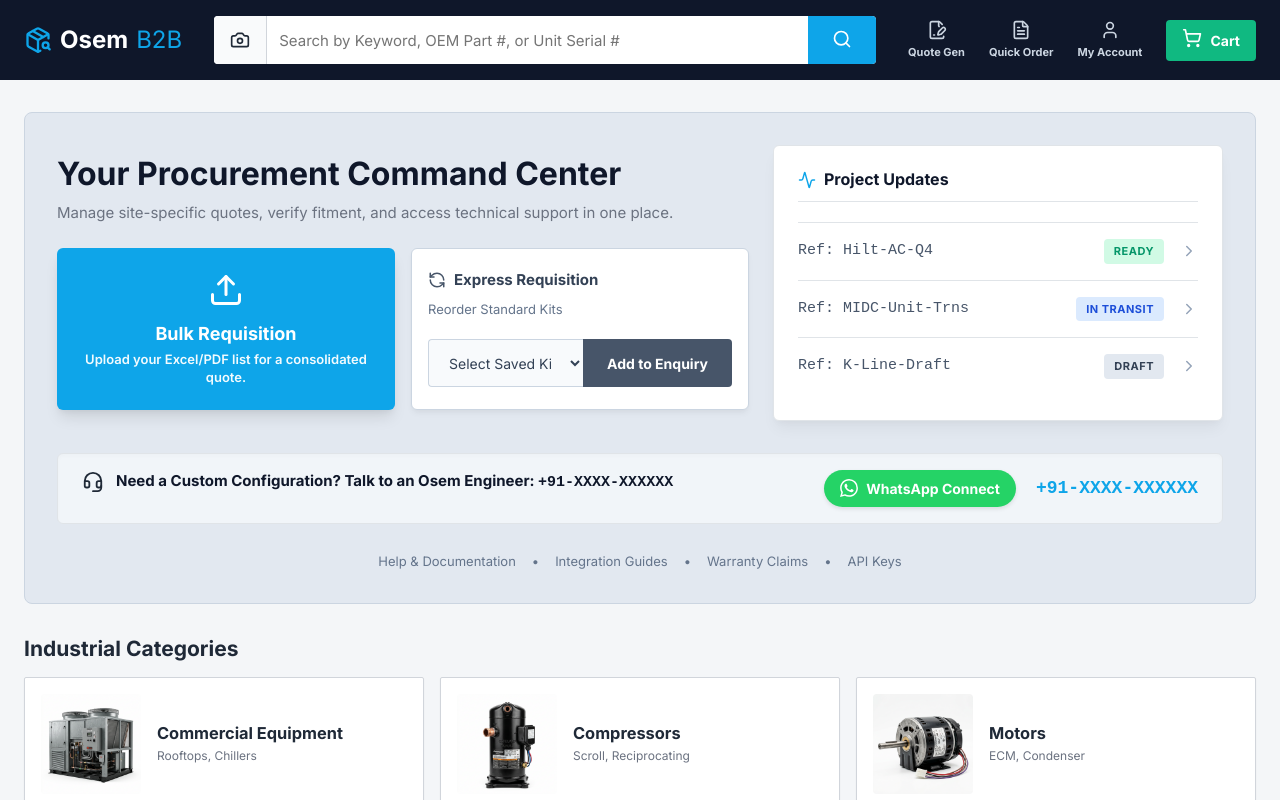
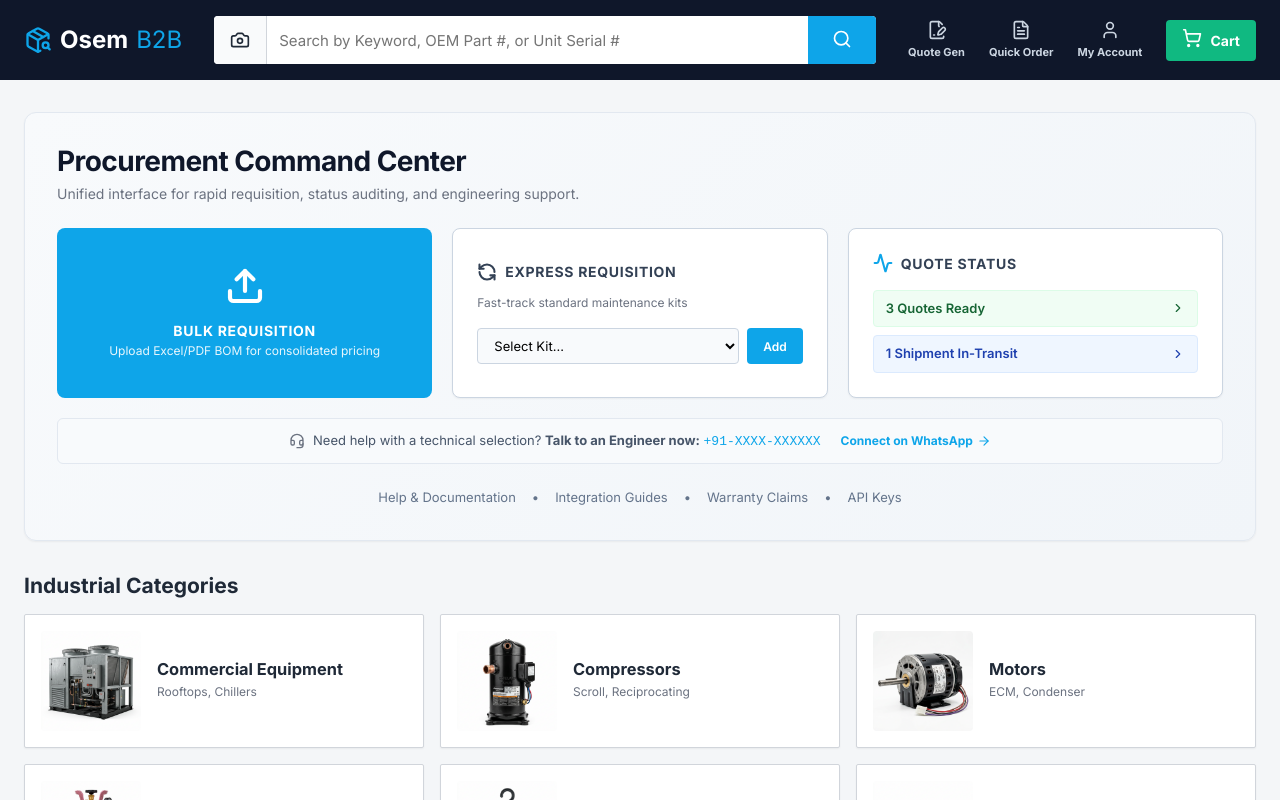
Before and after one commit to Adhiman26/b2b-ecommerce, a React (Vite) app: page / in a window 1280 px wide. Shown: the top 800 px of the page. Built offline with nearby package versions, Linux system fonts and the light colour scheme.

Commit message:
fixed UI of home page

```diff
--- a/src/pages/Home.jsx
+++ b/src/pages/Home.jsx
@@ -8,109 +8,93 @@ export default function Home() {
     return (
         <div className="container hero-container" style={{ padding: '32px 24px' }}>
             {/* Hero Layer: Personalized Project Dashboard */}
-            <div className="hero-block" style={{ background: '#e2e8f0', padding: '32px', borderRadius: '8px', marginBottom: '32px', display: 'flex', flexDirection: 'column', gap: '20px', border: '1px solid #cbd5e1' }}>
+            {/* Hero Layer: Symmetrical Control Panel */}
+            <div className="hero-block" style={{
+                background: 'linear-gradient(135deg, #f8fafc 0%, #f1f5f9 100%)',
+                padding: '32px',
+                borderRadius: '12px',
+                marginBottom: '32px',
+                border: '1px solid #e2e8f0',
+                boxShadow: 'var(--shadow-sm)'
+            }}>
+                <div style={{ marginBottom: '24px' }}>
+                    <h1 style={{ fontSize: '28px', marginBottom: '4px', letterSpacing: '-0.02em', color: '#0f172a' }}>Procurement Command Center</h1>
+                    <p style={{ fontSize: '14px', color: 'var(--text-secondary)', margin: 0 }}>Unified interface for rapid requisition, status auditing, and engineering support.</p>
+                </div>
 
-                {/* Top Section: Power Actions & Live Activity Feed */}
-                <div className="grid-2" style={{ gridTemplateColumns: 'minmax(400px, 1fr) 450px', gap: '24px', alignItems: 'stretch' }}>
+                {/* Triple-Threat Action Row */}
+                <div style={{ display: 'grid', gridTemplateColumns: 'repeat(3, 1fr)', gap: '20px', alignItems: 'stretch' }}>
 
-                    {/* Left: Command Center */}
-                    <div style={{ display: 'flex', flexDirection: 'column', justifyContent: 'center' }}>
-                        <h1 style={{ fontSize: '32px', marginBottom: '8px', lineHeight: 1.2, color: '#0f172a' }}>Your Procurement Command Center</h1>
-                        <p style={{ fontSize: '15px', color: 'var(--text-secondary)', lineHeight: 1.5, marginBottom: '24px', maxWidth: '90%' }}>Manage site-specific quotes, verify fitment, and access technical support in one place.</p>
+                    {/* Card 1: Bulk Requisition */}
+                    <button className="btn-primary" style={{
+                        display: 'flex', flexDirection: 'column', alignItems: 'center', justifyContent: 'center',
+                        gap: '16px', padding: '32px 24px', borderRadius: '8px', border: 'none', cursor: 'pointer',
+                        background: 'var(--color-blue)', color: 'white', transition: 'transform 0.2s, box-shadow 0.2s'
+                    }}>
+                        <Upload size={40} strokeWidth={2.5} />
+                        <div style={{ textAlign: 'center' }}>
+                            <div style={{ fontSize: '14px', fontWeight: 800, textTransform: 'uppercase', letterSpacing: '0.05em', marginBottom: '4px' }}>Bulk Requisition</div>
+                            <div style={{ fontSize: '12px', opacity: 0.9, lineHeight: 1.4 }}>Upload Excel/PDF BOM for consolidated pricing</div>
+                        </div>
+                    </button>
 
-                        <div className="grid-2" style={{ gridTemplateColumns: '1fr 1fr', gap: '16px' }}>
-                            {/* Card 1 */}
-                            <button className="btn btn-primary" style={{ height: 'auto', padding: '24px', display: 'flex', flexDirection: 'column', alignItems: 'center', justifyContent: 'center', gap: '12px', textAlign: 'center', borderRadius: '6px', boxShadow: '0 10px 15px -3px rgba(0, 0, 0, 0.1), 0 4px 6px -2px rgba(0, 0, 0, 0.05)' }}>
-                                <div>
-                                    <Upload size={36} />
-                                </div>
-                                <div style={{ display: 'flex', flexDirection: 'column', alignItems: 'center' }}>
-                                    <span style={{ fontSize: '18px', fontWeight: 'bold', color: 'white', marginBottom: '6px' }}>Bulk Requisition</span>
-                                    <span style={{ fontSize: '13px', color: 'rgba(255,255,255,0.95)', lineHeight: 1.4 }}>Upload your Excel/PDF list for a consolidated quote.</span>
-                                </div>
-                            </button>
-                            {/* Card 2 */}
-                            <div className="card" style={{ padding: '20px 16px', background: 'white', border: '1px solid #cbd5e1', borderRadius: '6px', boxShadow: '0 4px 6px -1px rgba(0, 0, 0, 0.05), 0 2px 4px -1px rgba(0, 0, 0, 0.02)', display: 'flex', flexDirection: 'column', gap: '8px' }}>
-                                <label style={{ fontSize: '15px', fontWeight: 'bold', color: '#334155', display: 'flex', alignItems: 'center', gap: '8px' }}>
-                                    <RefreshCcw size={18} color="#475569" />
-                                    Express Requisition
-                                </label>
-                                <span style={{ fontSize: '13px', color: '#64748b', fontWeight: '500' }}>Reorder Standard Kits</span>
-                                <div style={{ display: 'flex', marginTop: '12px', alignItems: 'stretch' }}>
-                                    <select style={{ flex: 1, padding: '10px 16px', borderRadius: '4px 0 0 4px', border: '1px solid #cbd5e1', borderRight: 'none', fontSize: '14px', outline: 'none', background: '#f8fafc', color: '#334155', minHeight: '48px' }}>
-                                        <option value="">Select Saved Kit...</option>
-                                        <option value="1">Monthly Filter Kit - Hotel Hilton</option>
-                                        <option value="2">Compressor Service Pack - Unit A</option>
-                                    </select>
-                                    <button className="btn btn-primary" style={{ padding: '0 24px', borderRadius: '0 4px 4px 0', border: 'none', fontWeight: 'bold', fontSize: '14px', cursor: 'pointer', whiteSpace: 'nowrap', background: '#475569', color: 'white', minHeight: '48px' }}>Add to Enquiry</button>
-                                </div>
-                            </div>
+                    {/* Card 2: Express Requisition */}
+                    <div className="card" style={{
+                        padding: '24px', background: 'white', borderRadius: '8px', border: '1px solid #cbd5e1',
+                        display: 'flex', flexDirection: 'column', gap: '12px', justifyContent: 'center'
+                    }}>
+                        <div style={{ display: 'flex', alignItems: 'center', gap: '8px', color: '#334155' }}>
+                            <RefreshCcw size={20} strokeWidth={2.5} />
+                            <span style={{ fontSize: '14px', fontWeight: 800, textTransform: 'uppercase', letterSpacing: '0.05em' }}>Express Requisition</span>
+                        </div>
+                        <div style={{ fontSize: '12px', color: 'var(--text-secondary)', marginBottom: '4px' }}>Fast-track standard maintenance kits</div>
+                        <div style={{ display: 'flex', gap: '8px' }}>
+                            <select style={{ flex: 1, padding: '8px 12px', borderRadius: '4px', border: '1px solid #cbd5e1', fontSize: '13px', background: '#f8fafc' }}>
+                                <option value="">Select Kit...</option>
+                                <option value="1">Monthly Filter Kit</option>
+                                <option value="2">Compressor Service Pack</option>
+                            </select>
+                            <button className="btn btn-primary" style={{ padding: '8px 16px', borderRadius: '4px', fontSize: '12px', whiteSpace: 'nowrap' }}>Add</button>
                         </div>
                     </div>
 
-                    {/* Right: Project Updates Widget */}
-                    <div className="card" style={{ background: 'white', display: 'flex', flexDirection: 'column', padding: '24px', border: '1px solid #e0e4e8', borderRadius: '6px', boxShadow: '0 10px 15px -3px rgba(0, 0, 0, 0.05), 0 4px 6px -2px rgba(0, 0, 0, 0.025)' }}>
-                        <div style={{ display: 'flex', alignItems: 'center', gap: '8px', marginBottom: '16px', borderBottom: '1px solid #e0e4e8', paddingBottom: '12px' }}>
-                            <Activity size={18} color="var(--color-blue)" />
-                            <h2 style={{ fontSize: '16px', margin: 0, color: '#0f172a' }}>Project Updates</h2>
+                    {/* Card 3: Real-Time Status */}
+                    <Link to="/quote" className="card" style={{
+                        padding: '24px', background: 'white', borderRadius: '8px', border: '1px solid #cbd5e1',
+                        display: 'flex', flexDirection: 'column', gap: '16px', justifyContent: 'center', textDecoration: 'none', color: 'inherit'
+                    }}>
+                        <div style={{ display: 'flex', alignItems: 'center', gap: '8px', color: '#334155' }}>
+                            <Activity size={20} strokeWidth={2.5} color="var(--color-blue)" />
+                            <span style={{ fontSize: '14px', fontWeight: 800, textTransform: 'uppercase', letterSpacing: '0.05em' }}>Quote Status</span>
                         </div>
-
-                        <div style={{ display: 'flex', flexDirection: 'column', flex: 1, borderTop: '1px solid #e0e4e8', marginTop: '4px' }}>
-                            {/* Item 1 */}
-                            <a href="#" style={{ display: 'flex', justifyContent: 'space-between', alignItems: 'center', padding: '16px 0', borderBottom: '1px solid #e0e4e8', textDecoration: 'none', cursor: 'pointer' }}>
-                                <div style={{ display: 'flex', flexDirection: 'column', gap: '4px' }}>
-                                    <span style={{ fontSize: '15px', fontWeight: '500', color: '#475569', fontFamily: 'monospace' }}>Ref: Hilt-AC-Q4</span>
-                                </div>
-                                <div style={{ display: 'flex', alignItems: 'center', gap: '16px' }}>
-                                    <span style={{ fontSize: '11px', padding: '4px 10px', background: '#d1fae5', color: '#059669', borderRadius: '4px', fontWeight: '900', letterSpacing: '0.5px' }}>READY</span>
-                                    <ChevronRight size={18} color="#94a3b8" />
-                                </div>
-                            </a>
-
-                            {/* Item 2 */}
-                            <a href="#" style={{ display: 'flex', justifyContent: 'space-between', alignItems: 'center', padding: '16px 0', borderBottom: '1px solid #e0e4e8', textDecoration: 'none', cursor: 'pointer' }}>
-                                <div style={{ display: 'flex', flexDirection: 'column', gap: '4px' }}>
-                                    <span style={{ fontSize: '15px', fontWeight: '500', color: '#475569', fontFamily: 'monospace' }}>Ref: MIDC-Unit-Trns</span>
-                                </div>
-                                <div style={{ display: 'flex', alignItems: 'center', gap: '16px' }}>
-                                    <span style={{ fontSize: '11px', padding: '4px 10px', background: '#dbeafe', color: '#1d4ed8', borderRadius: '4px', fontWeight: '900', letterSpacing: '0.5px' }}>IN TRANSIT</span>
-                                    <ChevronRight size={18} color="#94a3b8" />
-                                </div>
-                            </a>
-
-                            {/* Item 3 */}
-                            <a href="#" style={{ display: 'flex', justifyContent: 'space-between', alignItems: 'center', padding: '16px 0', borderBottom: '1px solid transparent', textDecoration: 'none', cursor: 'pointer' }}>
-                                <div style={{ display: 'flex', flexDirection: 'column', gap: '4px' }}>
-                                    <span style={{ fontSize: '15px', fontWeight: '500', color: '#475569', fontFamily: 'monospace' }}>Ref: K-Line-Draft</span>
-                                </div>
-                                <div style={{ display: 'flex', alignItems: 'center', gap: '16px' }}>
-                                    <span style={{ fontSize: '11px', padding: '4px 10px', background: '#e2e8f0', color: '#334155', borderRadius: '4px', fontWeight: '900', letterSpacing: '0.5px' }}>DRAFT</span>
-                                    <ChevronRight size={18} color="#94a3b8" />
-                                </div>
-                            </a>
+                        <div style={{ display: 'flex', flexDirection: 'column', gap: '8px' }}>
+                            <div style={{ display: 'flex', alignItems: 'center', justifyContent: 'space-between', padding: '8px 12px', background: '#f0fdf4', borderRadius: '4px', border: '1px solid #dcfce7' }}>
+                                <span style={{ fontSize: '13px', fontWeight: 600, color: '#166534' }}>3 Quotes Ready</span>
+                                <ChevronRight size={14} color="#166534" />
+                            </div>
+                            <div style={{ display: 'flex', alignItems: 'center', justifyContent: 'space-between', padding: '8px 12px', background: '#eff6ff', borderRadius: '4px', border: '1px solid #dbeafe' }}>
+                                <span style={{ fontSize: '13px', fontWeight: 600, color: '#1e40af' }}>1 Shipment In-Transit</span>
+                                <ChevronRight size={14} color="#1e40af" />
+                            </div>
                         </div>
-                    </div>
+                    </Link>
                 </div>
 
-                {/* Bottom Section: Engineer on Call Bar */}
-                <div className="mobile-only-block" style={{ background: '#f1f5f9', padding: '16px 24px', borderRadius: '6px', display: 'flex', justifyContent: 'space-between', alignItems: 'center', color: '#0f172a', marginTop: '12px', border: '1px solid #e0e4e8', boxShadow: 'inset 0 2px 4px 0 rgba(0, 0, 0, 0.02)' }}>
-                    <div style={{ display: 'flex', alignItems: 'center', gap: '12px', marginBottom: '12px' }}>
-                        <Headset size={22} color="var(--text-main)" />
-                        <span style={{ fontSize: '15px', fontWeight: '700' }}>Need a Custom Configuration? Talk to an Osem Engineer: <span style={{ fontFamily: 'monospace' }}>+91-XXXX-XXXXXX</span></span>
-                    </div>
-                    <div style={{ display: 'flex', alignItems: 'center', gap: '20px' }}>
-                        <a href="#" style={{ display: 'flex', alignItems: 'center', gap: '8px', background: '#25D366', color: 'white', padding: '8px 16px', borderRadius: '24px', textDecoration: 'none', fontSize: '14px', fontWeight: 'bold', boxShadow: '0 2px 4px rgba(0,0,0,0.1)' }}>
-                            <svg width="18" height="18" viewBox="0 0 24 24" fill="currentColor">
-                                <path d="M17.472 14.382c-.297-.149-1.758-.867-2.03-.967-.273-.099-.471-.148-.67.15-.197.297-.767.966-.94 1.164-.173.199-.347.223-.644.075-.297-.15-1.255-.463-2.39-1.475-.883-.788-1.48-1.761-1.653-2.059-.173-.297-.018-.458.13-.606.134-.133.298-.347.446-.52.149-.174.198-.298.298-.497.099-.198.05-.371-.025-.52-.075-.149-.669-1.612-.916-2.207-.242-.579-.487-.5-.669-.51a12.8 12.8 0 0 0-.57-.01c-.198 0-.52.074-.792.372-.272.297-1.04 1.016-1.04 2.479 0 1.462 1.065 2.875 1.213 3.074.149.198 2.096 3.2 5.077 4.487.709.306 1.262.489 1.694.625.712.227 1.36.195 1.871.118.571-.085 1.758-.719 2.006-1.413.248-.694.248-1.289.173-1.413-.074-.124-.272-.198-.57-.347m-5.421 7.403h-.004a9.87 9.87 0 0 1-5.031-1.378l-.361-.214-3.741.982.998-3.648-.235-.374a9.86 9.86 0 0 1-1.51-5.26c.001-5.45 4.436-9.884 9.888-9.884 2.64 0 5.122 1.03 6.988 2.898a9.825 9.825 0 0 1 2.893 6.994c-.003 5.45-4.437 9.884-9.885 9.884m8.413-18.297A11.815 11.815 0 0 0 12.05 0C5.495 0 .16 5.335.157 11.892c0 2.096.547 4.142 1.588 5.945L.057 24l6.305-1.654a11.882 11.882 0 0 0 5.683 1.448h.005c6.554 0 11.89-5.335 11.893-11.893a11.821 11.821 0 0 0-3.48-8.413Z" />
-                            </svg>
-                            WhatsApp Connect
-                        </a>
-                        <span style={{ fontSize: '18px', fontWeight: 'bold', color: 'var(--color-blue)', fontFamily: 'monospace' }}>+91-XXXX-XXXXXX</span>
-                    </div>
+                {/* Expert Hotline Bar */}
+                <div style={{
+                    marginTop: '20px', padding: '12px 20px', background: '#f8fafc', borderRadius: '6px',
+                    border: '1px solid #e2e8f0', display: 'flex', justifyContent: 'center', alignItems: 'center', gap: '8px'
+                }}>
+                    <Headset size={16} color="var(--text-secondary)" />
+                    <span style={{ fontSize: '13px', color: '#475569' }}>
+                        Need help with a technical selection? <strong>Talk to an Engineer now:</strong> <span style={{ fontFamily: 'monospace', color: 'var(--color-blue)' }}>+91-XXXX-XXXXXX</span>
+                    </span>
+                    <a href="#" style={{ fontSize: '12px', color: 'var(--color-blue)', fontWeight: 700, textDecoration: 'none', marginLeft: '12px', display: 'flex', alignItems: 'center', gap: '4px' }}>
+                        Connect on WhatsApp <ArrowRight size={14} />
+                    </a>
                 </div>
-
                 {/* Help & Documentation Quick Links */}
-                <div style={{ display: 'flex', justifyContent: 'center', gap: '16px', marginTop: '8px', fontSize: '13px', color: '#64748b' }}>
+                <div style={{ display: 'flex', justifyContent: 'center', gap: '16px', marginTop: '24px', fontSize: '13px', color: '#64748b' }}>
                     <a href="#" style={{ color: 'inherit', textDecoration: 'none', fontWeight: '500' }}>Help & Documentation</a>
                     <span>•</span>
                     <a href="#" style={{ color: 'inherit', textDecoration: 'none' }}>Integration Guides</a>
```
